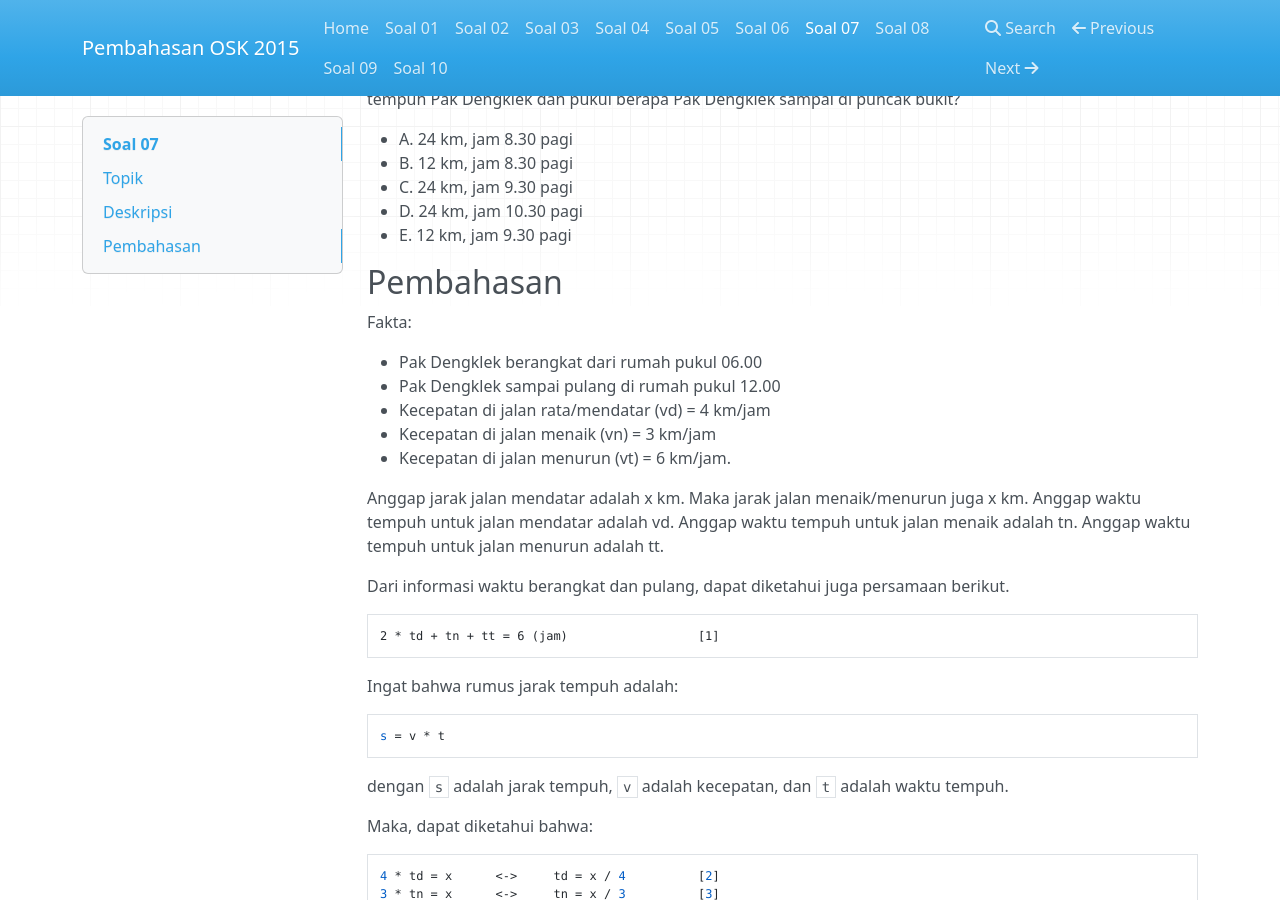
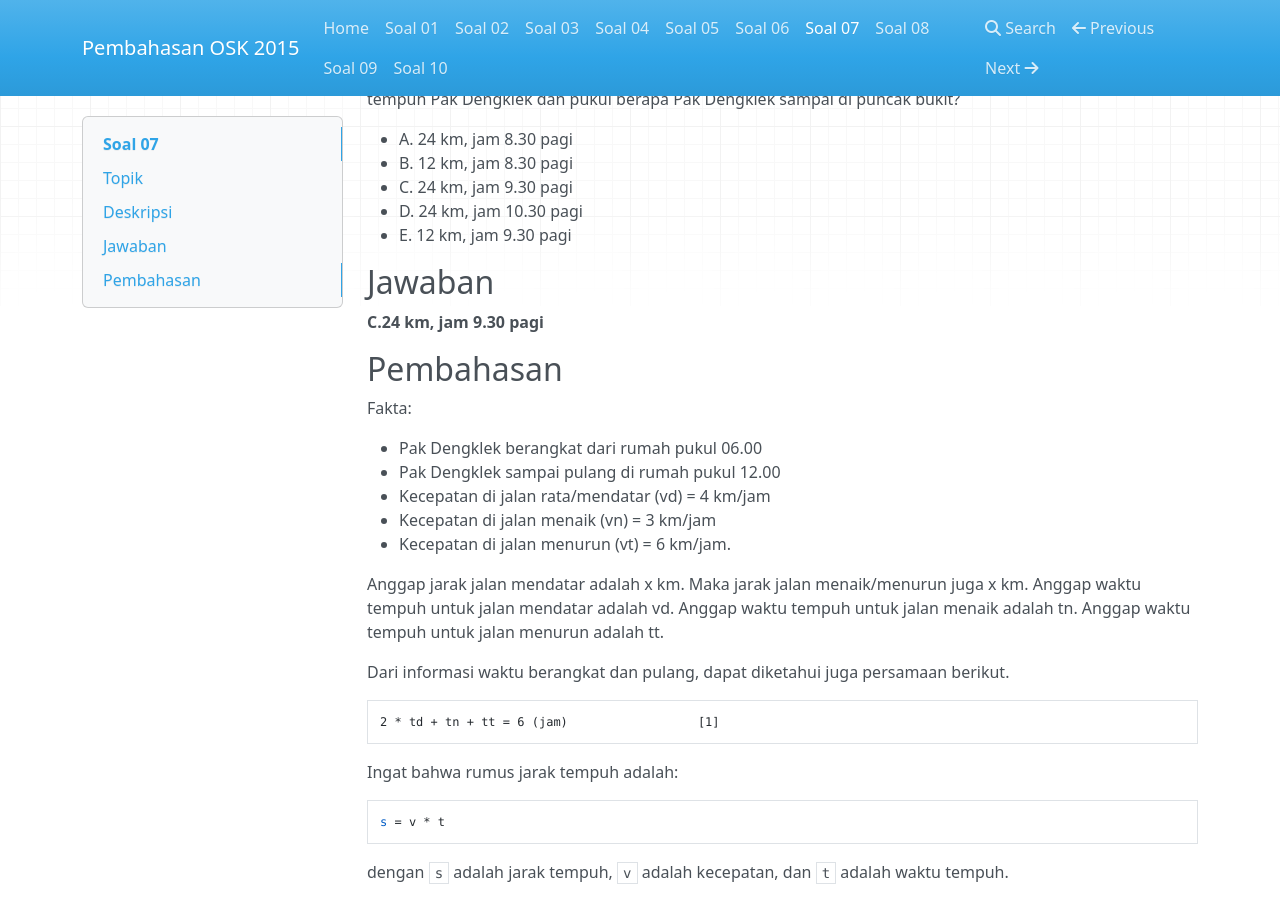
Before and after one commit to alijaya/OSK-2015, an MkDocs documentation site: the page built from docs/Soal 07.md, in a window 1280 px wide and 900 px high, scrolled down 316 px. Built offline with MkDocs 1.6.1, drawn with Linux system fonts in a browser that asks for light colours; nearby versions of some CDN libraries; old or Windows-style settings are respelled for this version of MkDocs.

Commit message:
no message

```diff
--- a/docs/Soal 07.md
+++ b/docs/Soal 07.md
@@ -14,6 +14,9 @@ Berapa jarak tempuh Pak Dengklek dan pukul berapa Pak Dengklek sampai di puncak
 * C. 24 km, jam 9.30 pagi
 * D. 24 km, jam 10.30 pagi
 * E. 12 km, jam 9.30 pagi
+
+## Jawaban
+**C.24 km, jam 9.30 pagi**
 
 ## Pembahasan
 
```
